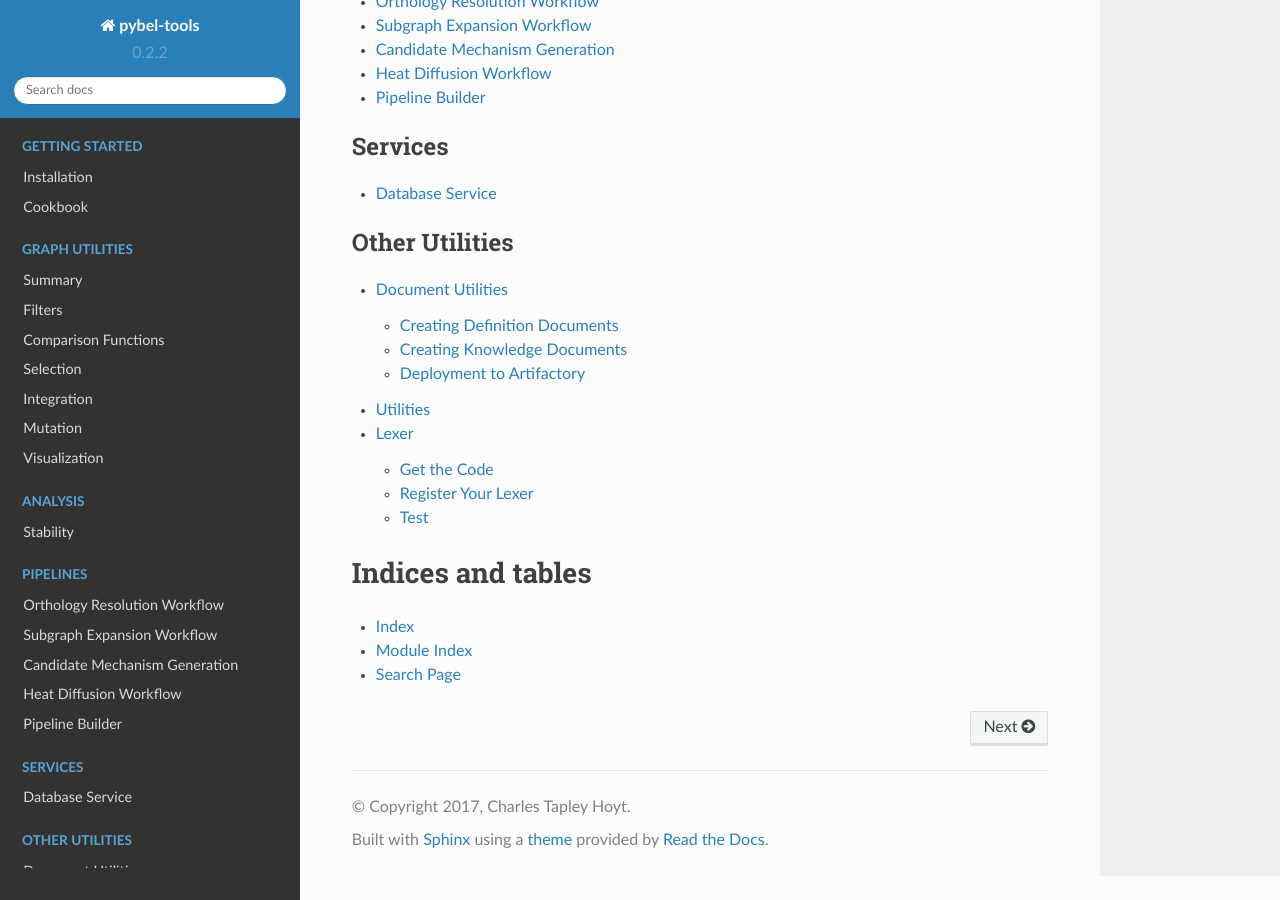
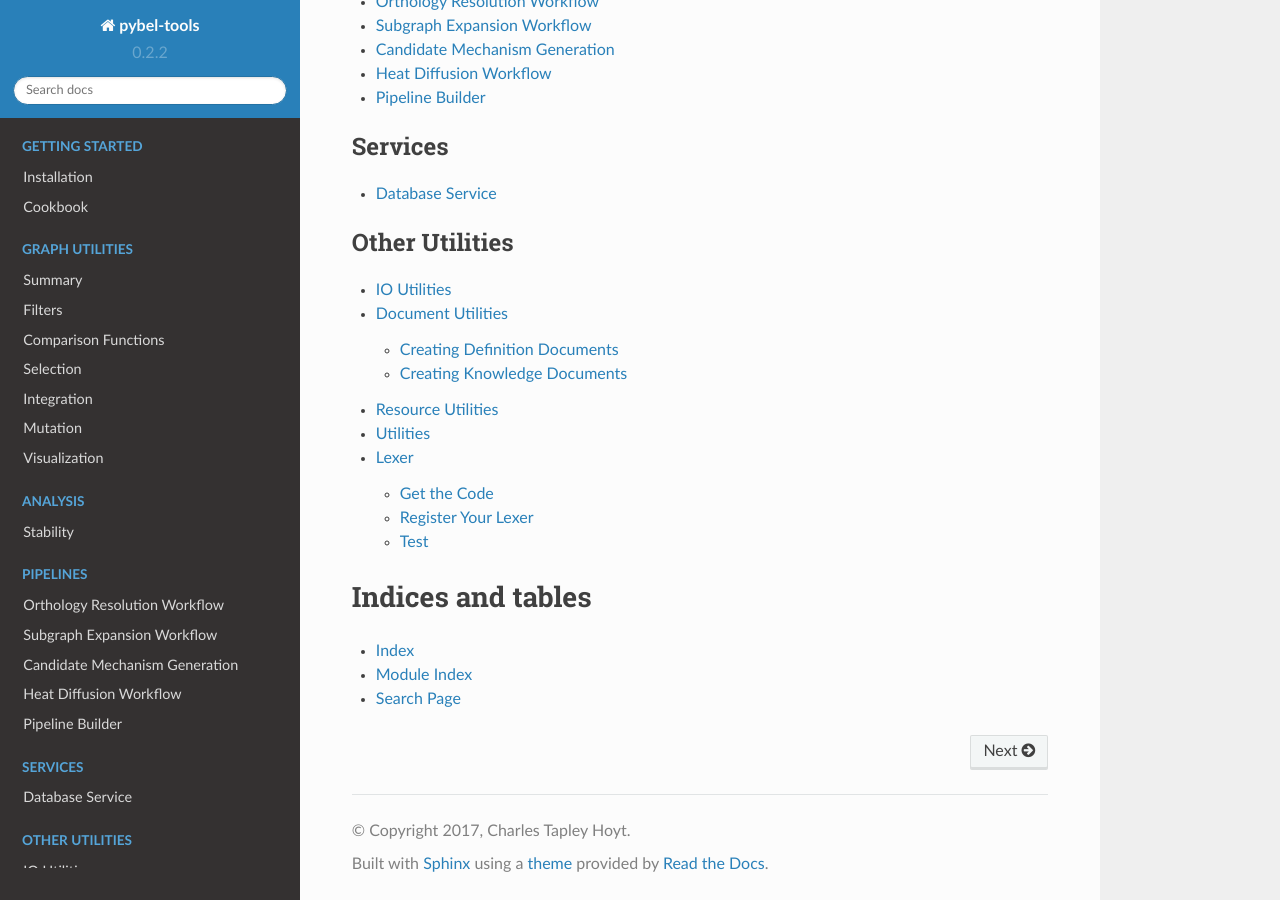
Before and after one commit to pybel/pybel-tools, a Sphinx documentation site: the page built from docs/source/index.rst, in a window 1280 px wide and 900 px high, scrolled down 1006 px. Built offline with Sphinx 7.4.7 and the Read the Docs theme 2.0.0, drawn with Linux system fonts in a browser that asks for light colours.

Commit message:
Update documentation

```diff
--- a/docs/source/documentutils.rst
+++ b/docs/source/documentutils.rst
@@ -12,9 +12,3 @@ Creating Knowledge Documents
 
 .. automodule:: pybel_tools.document_utils
     :members:
-
-Deployment to Artifactory
-~~~~~~~~~~~~~~~~~~~~~~~~~
-
-.. automodule:: pybel_tools.resources
-    :members:
--- a/docs/source/index.rst
+++ b/docs/source/index.rst
@@ -61,7 +61,9 @@ Links
    :caption: Other Utilities
    :name: utilities
 
+   ioutils
    documentutils
+   resourceutils
    utilities
    lexer
 
--- /dev/null
+++ b/docs/source/ioutils.rst
@@ -0,0 +1,5 @@
+IO Utilities
+============
+
+.. automodule:: pybel_tools.ioutils
+    :members:
--- /dev/null
+++ b/docs/source/resourceutils.rst
@@ -0,0 +1,5 @@
+Resource Utilities
+==================
+
+.. automodule:: pybel_tools.resources
+    :members:
--- a/docs/source/utilities.rst
+++ b/docs/source/utilities.rst
@@ -3,6 +3,3 @@ Utilities
 
 .. automodule:: pybel_tools.utils
     :members:
-
-.. automodule:: pybel_tools.ioutils
-    :members:
```
